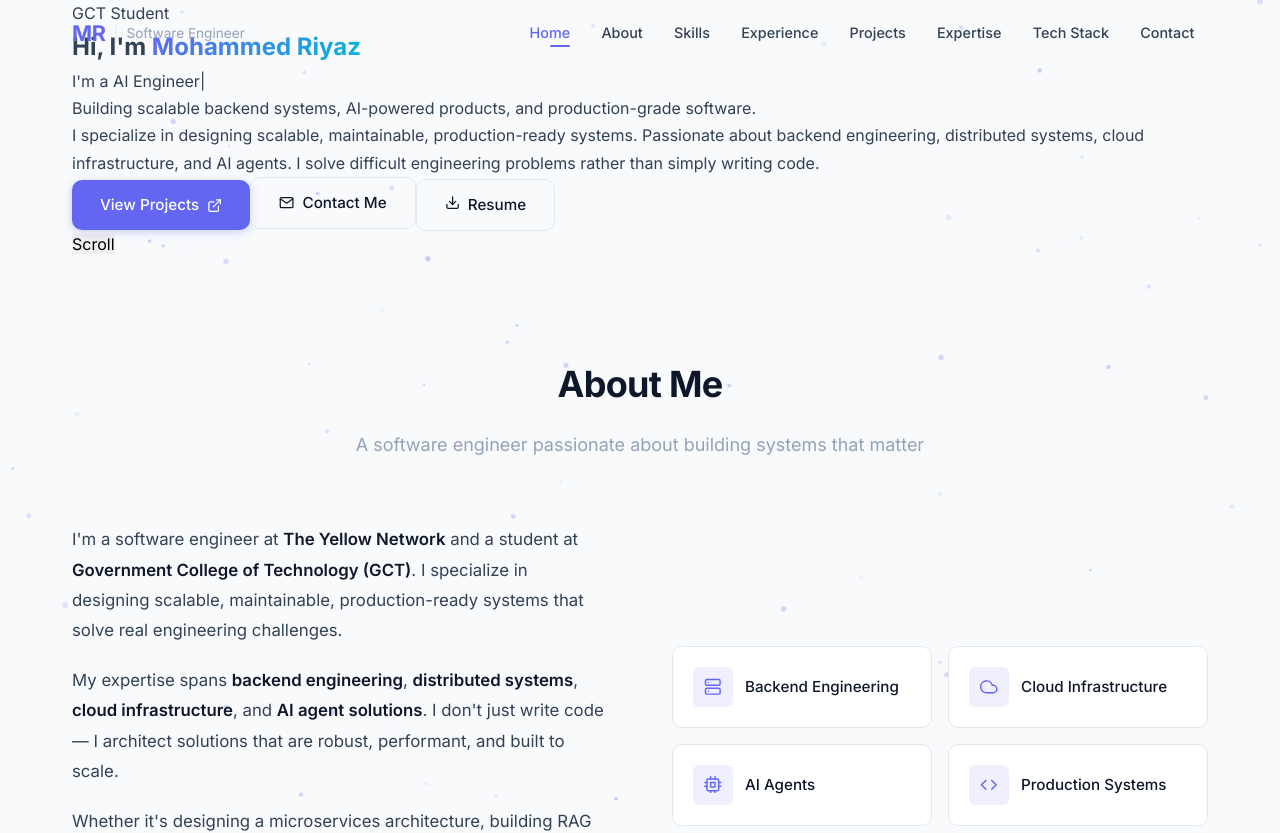
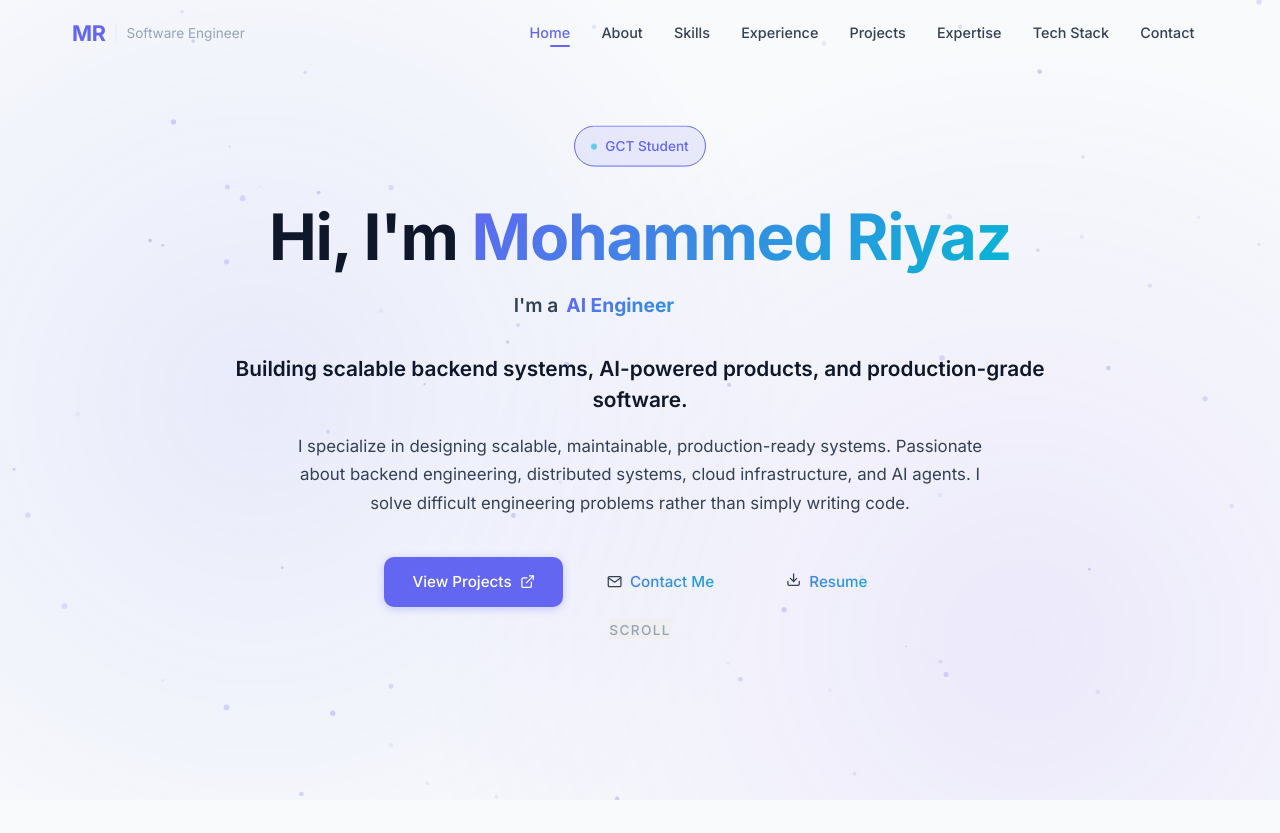
Before and after one commit to Riyaz2815-Mohammed/PortFolio-React, a React (Vite) app: page / in a window 1280 px wide. Shown: the top 833 px of the page. Built offline with nearby package versions, Linux system fonts and the light colour scheme.

Commit message:
feat: enhance styling across multiple sections with gradients, shadows, and hover effects

```diff
--- a/src/components/layout/Navbar.css
+++ b/src/components/layout/Navbar.css
@@ -15,6 +15,7 @@ background: transparent;
   -webkit-backdrop-filter: blur(16px);
   border-bottom: 1px solid var(--border);
   padding: 0.6rem 0;
+  box-shadow: 0 2px 16px rgba(0, 0, 0, 0.1);
 }
 
 .navbar__container {
--- a/src/components/sections/About.css
+++ b/src/components/sections/About.css
@@ -33,6 +33,15 @@
   border-radius: var(--radius-md);
   cursor: default;
   transition: all var(--transition-base);
+  background: linear-gradient(135deg, var(--accent-light), rgba(99, 102, 241, 0.05));
+  transform: translateY(0);
+  box-shadow: 0 2px 8px rgba(0, 0, 0, 0.05);
+}
+
+.about__highlight-card:hover {
+  border-color: var(--accent);
+  box-shadow: 0 12px 24px rgba(99, 102, 241, 0.15);
+  transform: translateY(-4px);
 }
 
 .about__highlight-card:hover {
--- a/src/components/sections/Contact.css
+++ b/src/components/sections/Contact.css
@@ -20,3 +20,83 @@
 }
 
 .contact__link {
+.contact__cta-text .text-gradient {
+  background: linear-gradient(135deg, var(--accent), var(--secondary));
+  -webkit-background-clip: text;
+  -webkit-text-fill-color: transparent;
+  background-clip: text;
+}
+
+.contact__link {
+  display: flex;
+  align-items: center;
+  gap: 1rem;
+  padding: 1.5rem;
+  background: var(--bg-card);
+  border: 1px solid var(--border);
+  border-radius: var(--radius-md);
+  text-decoration: none;
+  color: var(--text-primary);
+  transition: all var(--transition-base);
+}
+
+.contact__link:hover {
+  border-color: var(--accent);
+  box-shadow: 0 12px 24px rgba(99, 102, 241, 0.15);
+  transform: translateY(-4px);
+  background: linear-gradient(135deg, var(--bg-card), rgba(99, 102, 241, 0.05));
+}
+
+.contact__link-icon {
+  display: flex;
+  align-items: center;
+  justify-content: center;
+  width: 40px;
+  height: 40px;
+  border-radius: var(--radius-sm);
+  background: var(--accent-light);
+  color: var(--accent);
+  font-size: 1.25rem;
+  flex-shrink: 0;
+}
+
+.contact__link-info {
+  flex: 1;
+}
+
+.contact__link-label {
+  display: block;
+  font-size: 0.85rem;
+  color: var(--text-muted);
+  font-weight: 500;
+  margin-bottom: 0.25rem;
+}
+
+.contact__link-value {
+  display: block;
+  font-size: 1rem;
+  font-weight: 600;
+  color: var(--text-primary);
+}
+
+.contact__link-arrow {
+  color: var(--accent);
+  opacity: 0;
+  transition: all var(--transition-fast);
+  transform: translateX(-8px);
+}
+
+.contact__link:hover .contact__link-arrow {
+  opacity: 1;
+  transform: translateX(0);
+}
+
+@media (max-width: 768px) {
+  .contact__links {
+    grid-template-columns: 1fr;
+  }
+
+  .contact__cta-text {
+    font-size: 1.75rem;
+  }
+}
--- a/src/components/sections/Experience.css
+++ b/src/components/sections/Experience.css
@@ -13,7 +13,9 @@
 
 .experience__card:hover {
   border-color: var(--accent);
-  box-shadow: var(--shadow-md);
+  box-shadow: 0 16px 32px rgba(99, 102, 241, 0.15);
+  transform: translateY(-6px);
+  background: linear-gradient(135deg, var(--bg-card), rgba(99, 102, 241, 0.03));
 }
 
 .experience__card-header {
--- a/src/components/sections/Expertise.css
+++ b/src/components/sections/Expertise.css
@@ -15,7 +15,9 @@
 
 .expertise__item:hover {
   border-color: var(--accent);
-  box-shadow: var(--shadow-sm);
+  box-shadow: 0 12px 24px rgba(99, 102, 241, 0.15);
+  transform: translateY(-4px);
+  background: linear-gradient(135deg, var(--bg-card), rgba(99, 102, 241, 0.05));
 }
 
 .expertise__item-header {
--- a/src/components/sections/Hero.css
+++ b/src/components/sections/Hero.css
@@ -1 +1,247 @@
 /* Hero Section Styles */
+
+
+/* Hero Section */
+.hero {
+	min-height: 100vh;
+	display: flex;
+	align-items: center;
+	justify-content: center;
+	position: relative;
+	overflow: hidden;
+	padding: 6rem 0;
+}
+
+.hero::before {
+	content: '';
+	position: absolute;
+	top: 0;
+	left: 0;
+	right: 0;
+	bottom: 0;
+	background: radial-gradient(circle at 20% 50%, rgba(99, 102, 241, 0.1) 0%, transparent 50%),
+							radial-gradient(circle at 80% 80%, rgba(139, 92, 246, 0.1) 0%, transparent 50%);
+	pointer-events: none;
+	z-index: 0;
+}
+
+.hero__container {
+	position: relative;
+	z-index: 1;
+}
+
+.hero__content {
+	max-width: 900px;
+	margin: 0 auto;
+	text-align: center;
+}
+
+.hero__badge {
+	display: inline-flex;
+	align-items: center;
+	gap: 0.5rem;
+	padding: 0.5rem 1rem;
+	background: linear-gradient(135deg, var(--accent-light), rgba(99, 102, 241, 0.1));
+	border: 1px solid var(--accent);
+	border-radius: 100px;
+	margin-bottom: 2rem;
+	font-size: 0.85rem;
+	color: var(--accent);
+	font-weight: 500;
+	animation: float 3s ease-in-out infinite;
+}
+
+.hero__badge-dot {
+	width: 6px;
+	height: 6px;
+	background: var(--secondary);
+	border-radius: 50%;
+	animation: pulse 2s ease-in-out infinite;
+}
+
+.hero__title {
+	font-size: clamp(2.5rem, 8vw, 4rem);
+	font-weight: 800;
+	color: var(--text-primary);
+	margin-bottom: 1rem;
+	line-height: 1.1;
+	letter-spacing: -0.02em;
+}
+
+.hero__title .text-gradient {
+	background: linear-gradient(135deg, var(--accent), var(--secondary));
+	-webkit-background-clip: text;
+	-webkit-text-fill-color: transparent;
+	background-clip: text;
+}
+
+.hero__role-wrapper {
+	display: flex;
+	align-items: center;
+	justify-content: center;
+	gap: 0.5rem;
+	margin-bottom: 2rem;
+	font-size: 1.2rem;
+	font-weight: 600;
+	color: var(--text-secondary);
+	min-height: 2rem;
+}
+
+.hero__role-label {
+	color: var(--text-secondary);
+}
+
+.hero__role {
+	background: linear-gradient(135deg, var(--accent), var(--secondary));
+	-webkit-background-clip: text;
+	-webkit-text-fill-color: transparent;
+	background-clip: text;
+	font-weight: 700;
+	min-width: 200px;
+	text-align: left;
+}
+
+.hero__role-cursor {
+	color: var(--accent);
+	animation: cursor-blink 1s ease-in-out infinite;
+}
+
+@keyframes cursor-blink {
+	0%, 49% {
+		opacity: 1;
+	}
+	50%, 100% {
+		opacity: 0;
+	}
+}
+
+.hero__headline {
+	font-size: 1.3rem;
+	font-weight: 600;
+	color: var(--text-primary);
+	margin-bottom: 1rem;
+	line-height: 1.5;
+}
+
+.hero__description {
+	font-size: 1.05rem;
+	color: var(--text-secondary);
+	margin-bottom: 2.5rem;
+	line-height: 1.7;
+	max-width: 700px;
+	margin-left: auto;
+	margin-right: auto;
+}
+
+.hero__actions {
+	display: flex;
+	gap: 1rem;
+	justify-content: center;
+	flex-wrap: wrap;
+	margin-bottom: 4rem;
+}
+
+.hero__scroll {
+	position: absolute;
+	bottom: 2rem;
+	left: 50%;
+	transform: translateX(-50%);
+	display: flex;
+	flex-direction: column;
+	align-items: center;
+	gap: 0.75rem;
+}
+
+.hero__scroll-text {
+	font-size: 0.85rem;
+	color: var(--text-muted);
+	font-weight: 500;
+	text-transform: uppercase;
+	letter-spacing: 0.1em;
+}
+
+.hero__scroll-icon {
+	width: 24px;
+	height: 40px;
+	border: 2px solid var(--border);
+	border-radius: 12px;
+	display: flex;
+	align-items: flex-start;
+	justify-content: center;
+	padding-top: 8px;
+	animation: scroll-down 2s ease-in-out infinite;
+}
+
+.hero__scroll-icon::before {
+	content: '';
+	width: 2px;
+	height: 6px;
+	background: var(--accent);
+	border-radius: 1px;
+	animation: scroll-motion 2s ease-in-out infinite;
+}
+
+@keyframes scroll-down {
+	0%, 100% {
+		opacity: 0.6;
+	}
+	50% {
+		opacity: 1;
+	}
+}
+
+@keyframes scroll-motion {
+	0% {
+		transform: translateY(0);
+		opacity: 1;
+	}
+	100% {
+		transform: translateY(12px);
+		opacity: 0;
+	}
+}
+
+@keyframes float {
+	0%, 100% {
+		transform: translateY(0);
+	}
+	50% {
+		transform: translateY(-5px);
+	}
+}
+
+@keyframes pulse {
+	0%, 100% {
+		opacity: 1;
+	}
+	50% {
+		opacity: 0.6;
+	}
+}
+
+@media (max-width: 768px) {
+	.hero {
+		min-height: auto;
+		padding: 4rem 0;
+	}
+
+	.hero__title {
+		font-size: clamp(1.75rem, 6vw, 2.5rem);
+	}
+
+	.hero__role-wrapper {
+		font-size: 1rem;
+	}
+
+	.hero__headline {
+		font-size: 1.1rem;
+	}
+
+	.hero__description {
+		font-size: 0.95rem;
+	}
+
+	.hero__actions {
+		gap: 0.75rem;
+	}
+}
--- a/src/components/sections/Projects.css
+++ b/src/components/sections/Projects.css
@@ -28,7 +28,20 @@
   display: flex;
   align-items: center;
   justify-content: center;
-  background: linear-gradient(135deg, var(--accent-light), var(--secondary-light));
+  background: linear-gradient(135deg, var(--accent-light), rgba(99, 102, 241, 0.1));
+  position: relative;
+  overflow: hidden;
+}
+
+.projects__card-image::before {
+  content: '';
+  position: absolute;
+  top: 0;
+  left: 0;
+  right: 0;
+  bottom: 0;
+  background: linear-gradient(135deg, rgba(99, 102, 241, 0.2), rgba(139, 92, 246, 0.2));
+  z-index: 1;
 }
 
 .projects__card-initials {
--- a/src/components/sections/Skills.css
+++ b/src/components/sections/Skills.css
@@ -10,6 +10,15 @@
   border: 1px solid var(--border);
   border-radius: var(--radius-lg);
   transition: all var(--transition-base);
+  background: linear-gradient(135deg, var(--bg-card), rgba(99, 102, 241, 0.02));
+  border: 1px solid var(--border);
+  border-radius: var(--radius-md);
+}
+
+.skills__card:hover {
+  border-color: var(--accent);
+  box-shadow: 0 12px 24px rgba(99, 102, 241, 0.15);
+  transform: translateY(-6px);
   cursor: default;
 }
 
--- a/src/components/sections/TechStack.css
+++ b/src/components/sections/TechStack.css
@@ -2,3 +2,26 @@
   display: flex;
   flex-wrap: wrap;
   justify-content: center;
+  gap: 1rem;
+}
+
+.techstack__item {
+  display: inline-flex;
+  align-items: center;
+  padding: 0.6rem 1.2rem;
+  background: var(--bg-card);
+  border: 1px solid var(--border);
+  border-radius: 100px;
+  font-size: 0.95rem;
+  font-weight: 500;
+  color: var(--text-secondary);
+  transition: all var(--transition-base);
+  cursor: default;
+}
+
+.techstack__item:hover {
+  border-color: var(--accent);
+  background: linear-gradient(135deg, var(--accent-light), rgba(99, 102, 241, 0.1));
+  color: var(--accent);
+  box-shadow: 0 8px 16px rgba(99, 102, 241, 0.15);
+  transform: translateY(-3px);
--- a/src/styles/global.css
+++ b/src/styles/global.css
@@ -74,13 +74,29 @@
 
 .btn-outline {
   background: transparent;
-  color: var(--text-primary);
+  background: linear-gradient(135deg, var(--accent), var(--secondary));
+  -webkit-background-clip: text;
+  -webkit-text-fill-color: transparent;
+  background-clip: text;
+}
+
+.section-title h2::after {
+  content: '';
+  display: block;
+  width: 80px;
+  height: 4px;
+  background: linear-gradient(90deg, var(--accent), var(--secondary));
+  margin: 1rem auto 0;
+  border-radius: 2px;
   border: 1.5px solid var(--border);
 }
 
 .btn-outline:hover {
   border-color: var(--accent);
   color: var(--accent);
+    background: var(--accent-light);
+    transform: translateY(-1px);
+    box-shadow: 0 2px 12px rgba(99, 102, 241, 0.15);
   background: var(--accent-light);
   transform: translateY(-1px);
 }
```
